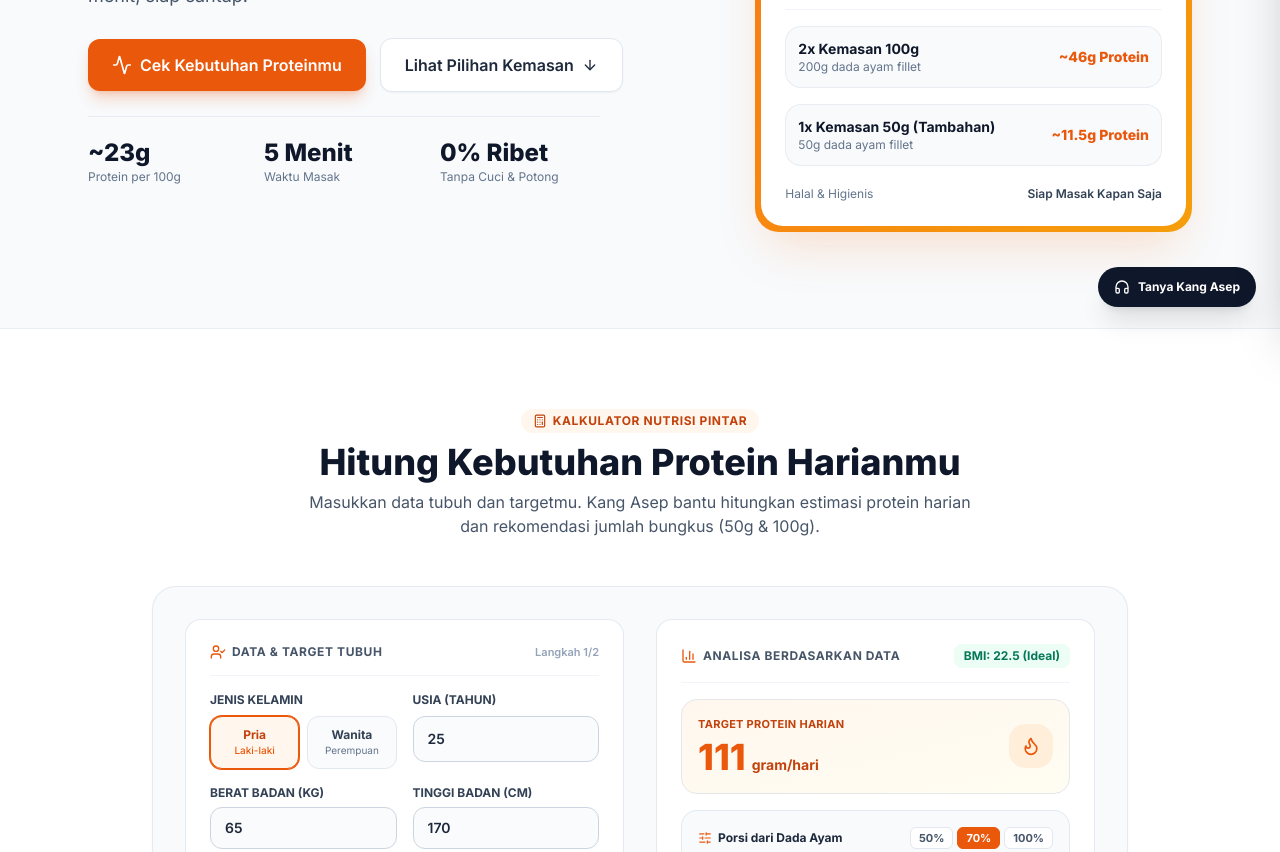
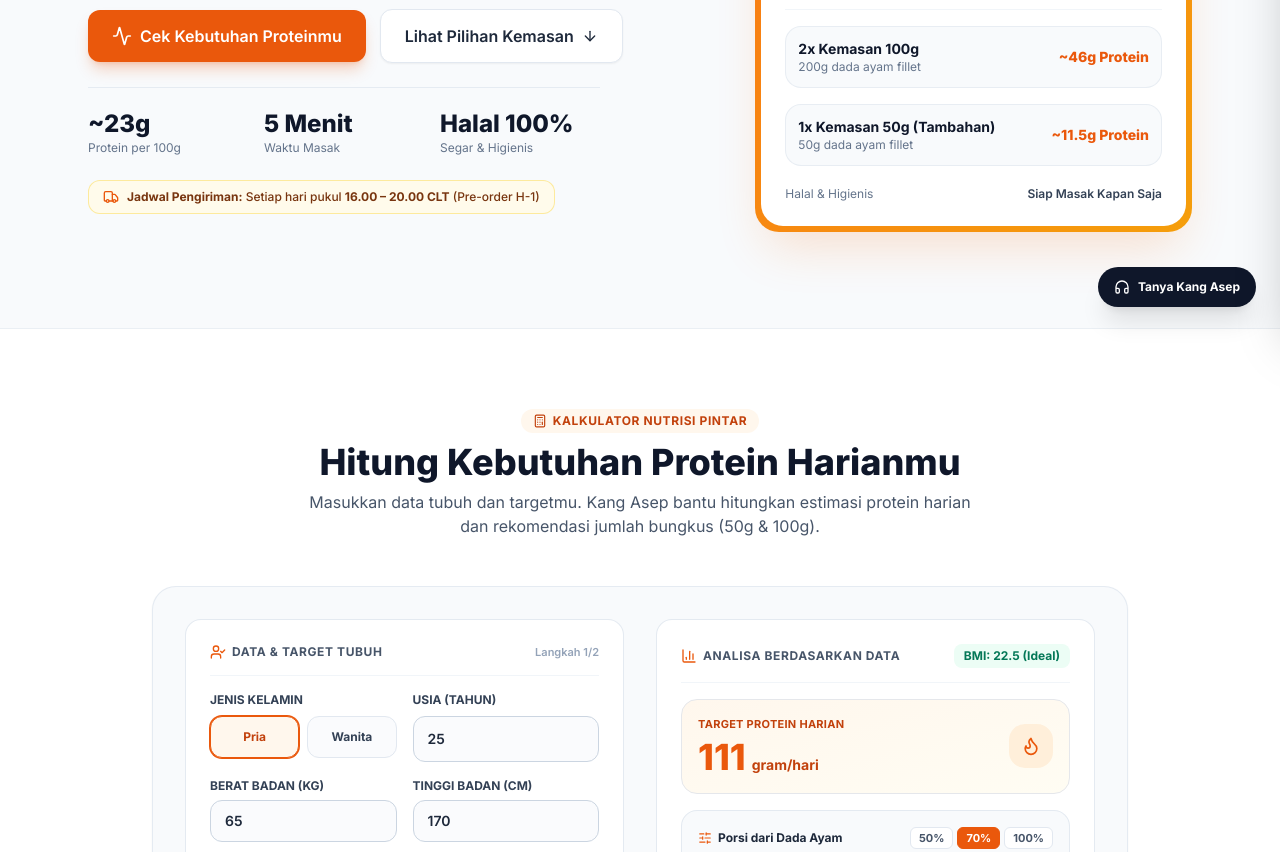
Before and after one commit to gaahnafmer29-creator/belajar, a plain HTML site: page index.html in a window 1280 px wide. Shown: the part 473-1325 px from the top of the page. Drawn offline with nearby package versions, Linux system fonts and the light colour scheme.

Commit message:
Add files via upload

```diff
--- a/index.html
+++ b/index.html
@@ -139,9 +139,15 @@
                             <p class="text-[11px] sm:text-xs text-slate-500">Waktu Masak</p>
                         </div>
                         <div>
-                            <p class="text-lg sm:text-2xl font-extrabold text-slate-900">0% Ribet</p>
-                            <p class="text-[11px] sm:text-xs text-slate-500">Tanpa Cuci &amp; Potong</p>
-                        </div>
+                            <p class="text-lg sm:text-2xl font-extrabold text-slate-900">Halal 100%</p>
+                            <p class="text-[11px] sm:text-xs text-slate-500">Segar &amp; Higienis</p>
+                        </div>
+                    </div>
+
+                    <!-- Info Ringkas Jadwal Pengiriman -->
+                    <div class="inline-flex items-center gap-2 px-3.5 py-2 rounded-xl bg-amber-50 border border-amber-200/80 text-amber-900 text-xs font-medium max-w-full">
+                        <i data-lucide="truck" class="w-4 h-4 text-brand-600 shrink-0"></i>
+                        <span><strong>Jadwal Pengiriman:</strong> Setiap hari pukul <strong>16.00 – 20.00 CLT</strong> (Pre-order H-1)</span>
                     </div>
                 </div>
 
@@ -228,13 +234,11 @@
                                 <label class="block text-xs font-bold text-slate-700 uppercase mb-2">Jenis Kelamin</label>
                                 <input type="hidden" id="gender" value="male">
                                 <div id="gender-options" class="grid grid-cols-2 gap-2">
-                                    <button type="button" onclick="selectGenderOption('male')" data-gender="male" class="gender-option-btn px-3 py-2.5 rounded-xl border border-brand-600 bg-brand-50 text-brand-700 ring-1 ring-brand-600 transition-all text-center">
+                                    <button type="button" onclick="selectGenderOption('male')" data-gender="male" class="gender-option-btn px-3 py-3 rounded-xl border border-brand-600 bg-brand-50 text-brand-700 ring-1 ring-brand-600 transition-all text-center">
                                         <span class="block text-xs font-bold">Pria</span>
-                                        <span class="block text-[10px] text-brand-600 font-medium">Laki-laki</span>
                                     </button>
-                                    <button type="button" onclick="selectGenderOption('female')" data-gender="female" class="gender-option-btn px-3 py-2.5 rounded-xl border border-slate-200 bg-slate-50/70 text-slate-700 hover:border-brand-400 hover:text-brand-600 transition-all text-center">
+                                    <button type="button" onclick="selectGenderOption('female')" data-gender="female" class="gender-option-btn px-3 py-3 rounded-xl border border-slate-200 bg-slate-50/70 text-slate-700 hover:border-brand-400 hover:text-brand-600 transition-all text-center">
                                         <span class="block text-xs font-bold">Wanita</span>
-                                        <span class="block text-[10px] text-slate-500">Perempuan</span>
                                     </button>
                                 </div>
                             </div>
@@ -459,7 +463,7 @@
                 <div class="p-5 sm:p-6 rounded-2xl bg-slate-800/70 border border-slate-700/80 space-y-3">
                     <div class="w-11 h-11 rounded-xl bg-brand-500/20 text-brand-400 flex items-center justify-center font-extrabold text-lg">3</div>
                     <h3 class="font-bold text-base sm:text-lg">Siap Disajikan</h3>
-                    <p class="text-xs sm:text-sm text-slate-300 leading-relaxed">Sajikan hangat bersama nasi, sayur, atau sumber karbohidrat favorit untuk memenuhi kebutuhan protein harian kapan saja.</p>
+                    <p class="text-xs sm:text-sm text-slate-300 leading-relaxed">Sajikan hangat bersama nasi atau sayur favorit untuk menu sehat tinggi protein setiap hari.</p>
                 </div>
             </div>
         </div>
@@ -475,7 +479,7 @@
                 <span class="font-bold text-slate-900">Dada Ayam Marinasi Kang Asep</span>
             </div>
             <p class="text-xs text-slate-500 text-center sm:text-right">
-                Fresh Homemade Meal Prep • Kemasan 50g &amp; 100g • Pesan Antar Area Kairo &amp; Sekitar
+                Fresh Homemade Meal Prep • Kemasan 50g &amp; 100g • Pengiriman Setiap Hari 16.00 – 20.00 CLT (Pre-order H-1)
             </p>
         </div>
     </footer>
@@ -524,6 +528,12 @@
 
             <!-- Data Penerima, Alamat & Sharelok -->
             <div class="space-y-3">
+                <!-- Info Jadwal Pengiriman di Keranjang -->
+                <div class="px-3.5 py-2.5 rounded-xl bg-amber-50/90 border border-amber-200/80 flex items-center gap-2 text-[11px] text-amber-950">
+                    <i data-lucide="clock" class="w-4 h-4 text-brand-600 shrink-0"></i>
+                    <span><strong>Jadwal Kirim:</strong> Setiap hari pukul <strong>16.00 – 20.00 CLT</strong> • Pre-order H-1</span>
+                </div>
+
                 <div class="grid grid-cols-1 sm:grid-cols-2 gap-2.5">
                     <div>
                         <label for="customer-name" class="block text-[11px] font-bold uppercase tracking-wide text-slate-600 mb-1">Nama Penerima</label>
@@ -845,13 +855,10 @@
             const currentGender = document.getElementById('gender')?.value || 'male';
             document.querySelectorAll('.gender-option-btn').forEach(btn => {
                 const isSelected = btn.getAttribute('data-gender') === currentGender;
-                const spans = btn.querySelectorAll('span');
                 if (isSelected) {
-                    btn.className = "gender-option-btn px-3 py-2.5 rounded-xl border border-brand-600 bg-brand-50 text-brand-700 ring-1 ring-brand-600 transition-all text-center";
-                    if (spans[1]) spans[1].className = "block text-[10px] text-brand-600 font-medium";
+                    btn.className = "gender-option-btn px-3 py-3 rounded-xl border border-brand-600 bg-brand-50 text-brand-700 ring-1 ring-brand-600 transition-all text-center";
                 } else {
-                    btn.className = "gender-option-btn px-3 py-2.5 rounded-xl border border-slate-200 bg-slate-50/70 text-slate-700 hover:border-brand-400 hover:text-brand-600 transition-all text-center";
-                    if (spans[1]) spans[1].className = "block text-[10px] text-slate-500";
+                    btn.className = "gender-option-btn px-3 py-3 rounded-xl border border-slate-200 bg-slate-50/70 text-slate-700 hover:border-brand-400 hover:text-brand-600 transition-all text-center";
                 }
             });
         }
```
